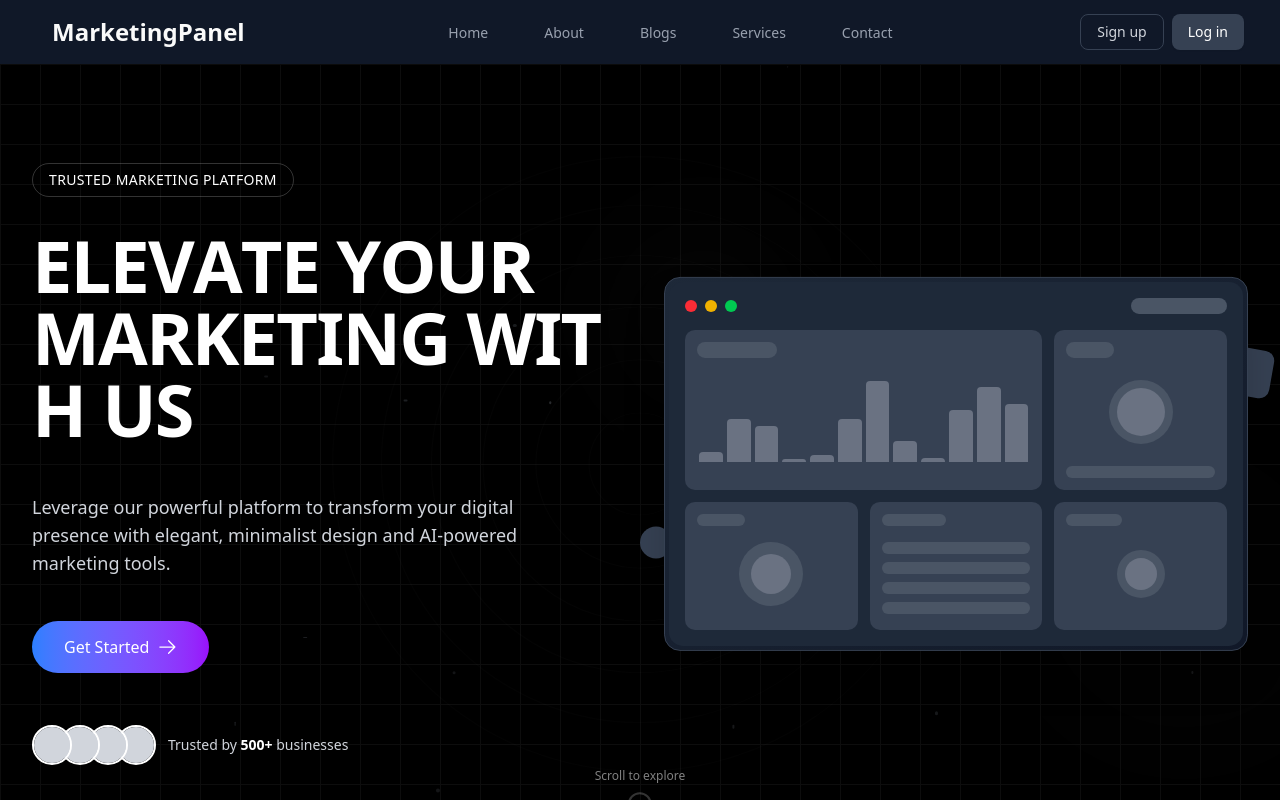
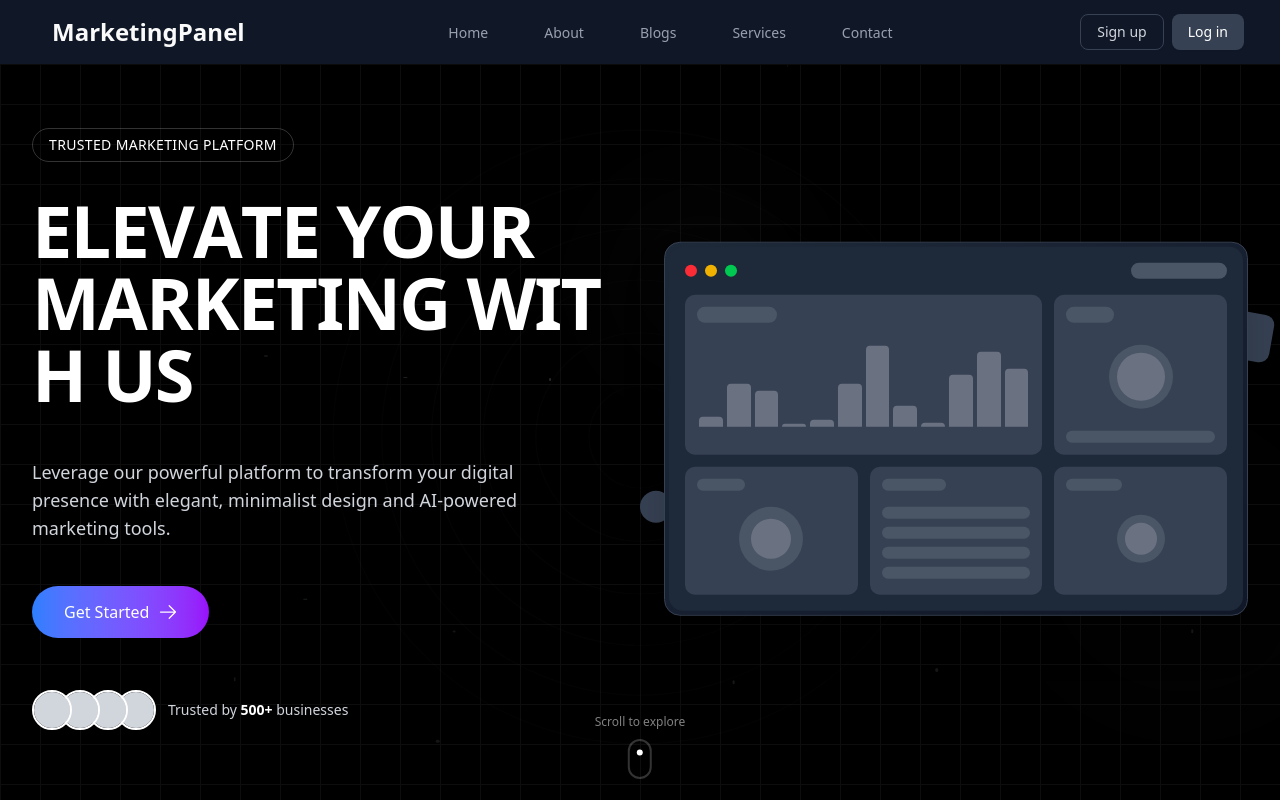
Before and after one commit to ajabgullb/marketing-panel-project, a React (Vite) app: page / in a window 1280 px wide. Shown: the top 800 px of the page. Built offline with nearby package versions, Linux system fonts and the light colour scheme; what tailwindcss-motion would draw is missing.

Commit message:
Made the Tweeks in the Hero Section

```diff
--- a/src/components/Home/HeroSection.tsx
+++ b/src/components/Home/HeroSection.tsx
@@ -73,7 +73,7 @@ const HeroSection = () => {
   if (!isMounted) return null;
 
   return (
-    <section className="relative w-full overflow-hidden bg-black text-white min-h-screen flex items-center">
+    <section className="relative w-full overflow-hidden bg-black text-white min-h-[89vh] flex items-start pt-8 md:pt-16">
       {/* Background grid pattern */}
       <div className="absolute inset-0 opacity-5">
         <div className="absolute inset-0"
@@ -110,7 +110,7 @@ const HeroSection = () => {
         />
       ))}
 
-      <div className="container mx-auto px-4 sm:px-6 lg:px-8 py-20 relative z-10">
+      <div className="container mx-auto px-4 sm:px-6 lg:px-8 pt-0 pb-20 relative z-10">
         <div className="grid md:grid-cols-2 gap-12 items-center">
           {/* Left side - Content */}
           <motion.div
@@ -153,6 +153,10 @@ const HeroSection = () => {
               className="flex justify-center md:justify-start pt-3"
               variants={textItem}
             >
+              <motion.div
+                whileHover={{ scale: 1.05 }}
+                whileTap={{ scale: 0.95 }}
+              >
                 <Link
                   to="/services"
                   className="group inline-flex items-center justify-center gap-2 bg-gradient-to-r from-blue-500 to-purple-600 text-white px-8 py-3.5 rounded-full font-medium transition-all duration-300 shadow-lg hover:shadow-xl no-underline"
@@ -165,6 +169,7 @@ const HeroSection = () => {
                     <ArrowRightIcon className="w-5 h-5" />
                   </motion.span>
                 </Link>
+              </motion.div>
             </motion.div>
 
             <motion.div
```
Lines whose indentation alone changed are shown as unchanged.
